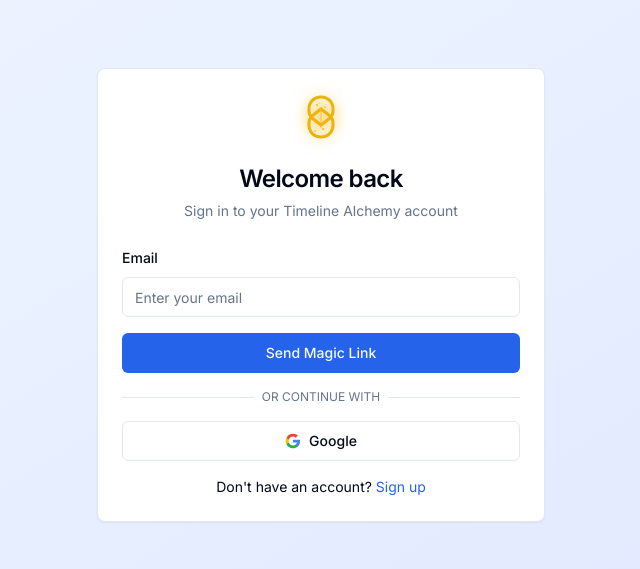
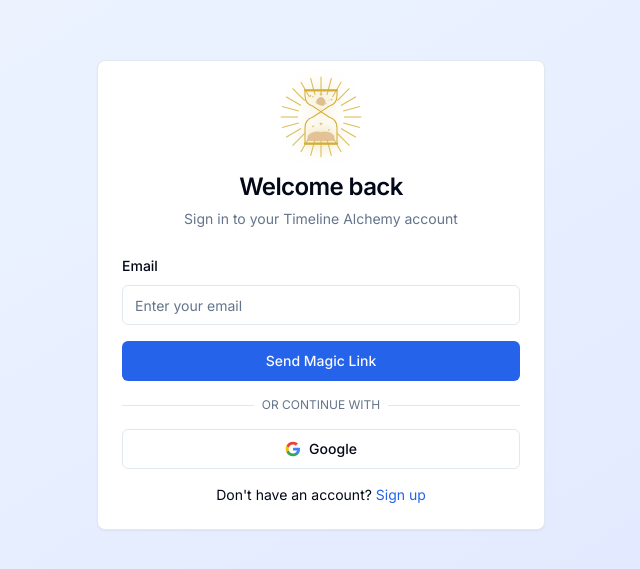
Before and after one commit to 4lph4Omeg4/timeline-alchemy, a Next.js app: page /auth/signin in a window 1280 px wide. Shown: the part 105-674 px from the top of the page, without its empty margins (319-959 px from the left). Built offline with nearby package versions, Linux system fonts and the light colour scheme; no server answers.

Commit message:
update logo

```diff
--- a/components/Logo.tsx
+++ b/components/Logo.tsx
@@ -8,83 +8,135 @@
 
 const Logo: React.FC<LogoProps> = ({ className = '', size = 'md', showText = true }) => {
   const sizeClasses = {
-    sm: 'h-6 w-6',
-    md: 'h-8 w-8',
-    lg: 'h-12 w-12',
-    xl: 'h-16 w-16'
+    sm: 'h-8 w-8',
+    md: 'h-12 w-12',
+    lg: 'h-16 w-16',
+    xl: 'h-24 w-24'
   };
 
   const textSizeClasses = {
-    sm: 'text-sm',
-    md: 'text-lg',
-    lg: 'text-2xl',
-    xl: 'text-3xl'
+    sm: 'text-xs',
+    md: 'text-sm',
+    lg: 'text-lg',
+    xl: 'text-2xl'
+  };
+
+  const radiusSize = {
+    sm: 40,
+    md: 60,
+    lg: 80,
+    xl: 120
   };
 
   return (
-    <div className={`flex items-center space-x-2 ${className}`}>
-      {/* Hourglass Icon */}
-      <div className={`${sizeClasses[size]} relative`}>
+    <div className={`flex flex-col items-center ${className}`}>
+      {/* Logo with radiating lines */}
+      <div className={`relative ${sizeClasses[size]}`}>
+        {/* Radiating sunburst lines */}
         <svg
-          viewBox="0 0 24 24"
-          fill="none"
-          className="w-full h-full text-yellow-500 drop-shadow-lg"
+          viewBox={`-${radiusSize[size]} -${radiusSize[size]} ${radiusSize[size] * 2} ${radiusSize[size] * 2}`}
+          className="absolute inset-0 w-full h-full"
+          style={{ transform: 'scale(1.8)' }}
+        >
+          {/* Generate radiating lines */}
+          {[...Array(24)].map((_, i) => {
+            const angle = (i * 15) * Math.PI / 180;
+            const x1 = Math.cos(angle) * (radiusSize[size] * 0.4);
+            const y1 = Math.sin(angle) * (radiusSize[size] * 0.4);
+            const x2 = Math.cos(angle) * (radiusSize[size] * 0.7);
+            const y2 = Math.sin(angle) * (radiusSize[size] * 0.7);
+
+            return (
+              <line
+                key={i}
+                x1={x1}
+                y1={y1}
+                x2={x2}
+                y2={y2}
+                stroke="#D4AF37"
+                strokeWidth="1.5"
+                opacity="0.8"
+              />
+            );
+          })}
+        </svg>
+
+        {/* Main hourglass */}
+        <svg
+          viewBox="0 0 100 120"
+          className="w-full h-full relative z-10"
           style={{
-            filter: 'drop-shadow(0 0 8px rgba(251, 191, 36, 0.6))'
+            filter: 'drop-shadow(0 0 8px rgba(212, 175, 55, 0.6))'
           }}
         >
           {/* Hourglass outline */}
           <path
-            d="M12 2C8.5 2 6 4.5 6 8v1c0 1.5.5 2.5 1.5 3.5L12 16l4.5-3.5C17.5 11.5 18 10.5 18 9V8c0-3.5-2.5-6-6-6z"
-            stroke="currentColor"
-            strokeWidth="1.5"
+            d="M20 10 L80 10 L80 20 Q80 35 65 40 L50 50 L65 60 Q80 65 80 80 L80 110 L20 110 L20 80 Q20 65 35 60 L50 50 L35 40 Q20 35 20 20 L20 10 Z"
             fill="none"
-          />
-          <path
-            d="M12 22c3.5 0 6-2.5 6-6v-1c0-1.5-.5-2.5-1.5-3.5L12 8l-4.5 3.5C6.5 12.5 6 13.5 6 15v1c0 3.5 2.5 6 6 6z"
-            stroke="currentColor"
-            strokeWidth="1.5"
-            fill="none"
+            stroke="#D4AF37"
+            strokeWidth="2"
           />
 
-          {/* Sand particles in upper bulb */}
-          <circle cx="10" cy="6" r="0.5" fill="currentColor" opacity="0.8" />
-          <circle cx="14" cy="7" r="0.5" fill="currentColor" opacity="0.6" />
-          <circle cx="11" cy="5" r="0.3" fill="currentColor" opacity="0.9" />
+          {/* Top and bottom caps */}
+          <rect x="18" y="8" width="64" height="4" fill="#D4AF37" rx="2"/>
+          <rect x="18" y="108" width="64" height="4" fill="#D4AF37" rx="2"/>
 
-          {/* Sand particles in lower bulb */}
-          <circle cx="13" cy="18" r="0.5" fill="currentColor" opacity="0.8" />
-          <circle cx="9" cy="19" r="0.5" fill="currentColor" opacity="0.6" />
-          <circle cx="12" cy="17" r="0.3" fill="currentColor" opacity="0.9" />
+          {/* South America-shaped sand in top bulb */}
+          <path
+            d="M45 25 Q50 20 55 25 Q60 30 58 35 L56 38 Q52 40 48 38 L42 35 Q40 30 42 28 Q43 26 45 25 Z"
+            fill="#DEB887"
+            opacity="0.9"
+          />
 
-          {/* Falling sand stream */}
+          {/* Additional sand texture in top */}
+          <circle cx="35" cy="22" r="1.5" fill="#D4AF37" opacity="0.7"/>
+          <circle cx="65" cy="28" r="1" fill="#D4AF37" opacity="0.6"/>
+          <circle cx="40" cy="32" r="0.8" fill="#DEB887" opacity="0.8"/>
+          <circle cx="60" cy="35" r="1.2" fill="#DEB887" opacity="0.7"/>
+
+          {/* Falling sand through neck */}
           <path
-            d="M12 9L12 15"
-            stroke="currentColor"
-            strokeWidth="0.5"
-            opacity="0.7"
+            d="M48 42 Q50 45 52 48 Q50 52 48 55"
+            stroke="#DEB887"
+            strokeWidth="0.8"
+            fill="none"
+            opacity="0.6"
           />
+
+          {/* Sand accumulation in bottom */}
+          <path
+            d="M25 95 Q35 85 50 88 Q65 85 75 95 L75 105 L25 105 Z"
+            fill="#DEB887"
+            opacity="0.8"
+          />
+
+          {/* Four-pointed stars in top bulb */}
+          <g fill="#D4AF37" opacity="0.8">
+            <path d="M30 18 L31 20 L33 19 L31 21 L30 23 L29 21 L27 19 L29 20 Z"/>
+            <path d="M70 25 L71 27 L73 26 L71 28 L70 30 L69 28 L67 26 L69 27 Z"/>
+            <path d="M50 15 L51.5 17 L54 16 L51.5 18.5 L50 21 L48.5 18.5 L46 16 L48.5 17 Z"/>
+          </g>
+
+          {/* Four-pointed stars in bottom bulb */}
+          <g fill="#D4AF37" opacity="0.8">
+            <path d="M35 75 L36 77 L38 76 L36 78 L35 80 L34 78 L32 76 L34 77 Z"/>
+            <path d="M65 82 L66 84 L68 83 L66 85 L65 87 L64 85 L62 83 L64 84 Z"/>
+            <path d="M50 70 L51.5 72 L54 71 L51.5 73.5 L50 76 L48.5 73.5 L46 71 L48.5 72 Z"/>
+          </g>
+
+          {/* Additional mystical dots */}
+          <circle cx="25" cy="25" r="0.8" fill="#D4AF37" opacity="0.6"/>
+          <circle cx="75" cy="32" r="0.6" fill="#D4AF37" opacity="0.5"/>
+          <circle cx="30" cy="85" r="0.7" fill="#D4AF37" opacity="0.6"/>
+          <circle cx="70" cy="90" r="0.9" fill="#D4AF37" opacity="0.5"/>
         </svg>
-
-        {/* Glow effect */}
-        <div
-          className="absolute inset-0 rounded-full"
-          style={{
-            background: 'radial-gradient(circle, rgba(251, 191, 36, 0.3) 0%, transparent 70%)',
-            filter: 'blur(2px)'
-          }}
-        />
       </div>
 
       {/* Text */}
       {showText && (
-        <div className={`font-bold ${textSizeClasses[size]} text-gray-900 dark:text-white`}>
-          <div className="leading-tight">
-            <span className="text-yellow-600 dark:text-yellow-400">TIMELINE</span>
-          </div>
-          <div className="leading-tight -mt-1">
-            <span className="text-yellow-600 dark:text-yellow-400">ALCHEMY</span>
-          </div>
+        <div className={`mt-2 text-center font-serif font-bold ${textSizeClasses[size]} text-gray-900 dark:text-gray-100 leading-tight`}>
+          <div className="text-yellow-700 dark:text-yellow-300">TIMELINE</div>
+          <div className="text-yellow-700 dark:text-yellow-300 -mt-1">ALCHEMY</div>
         </div>
       )}
     </div>
```
